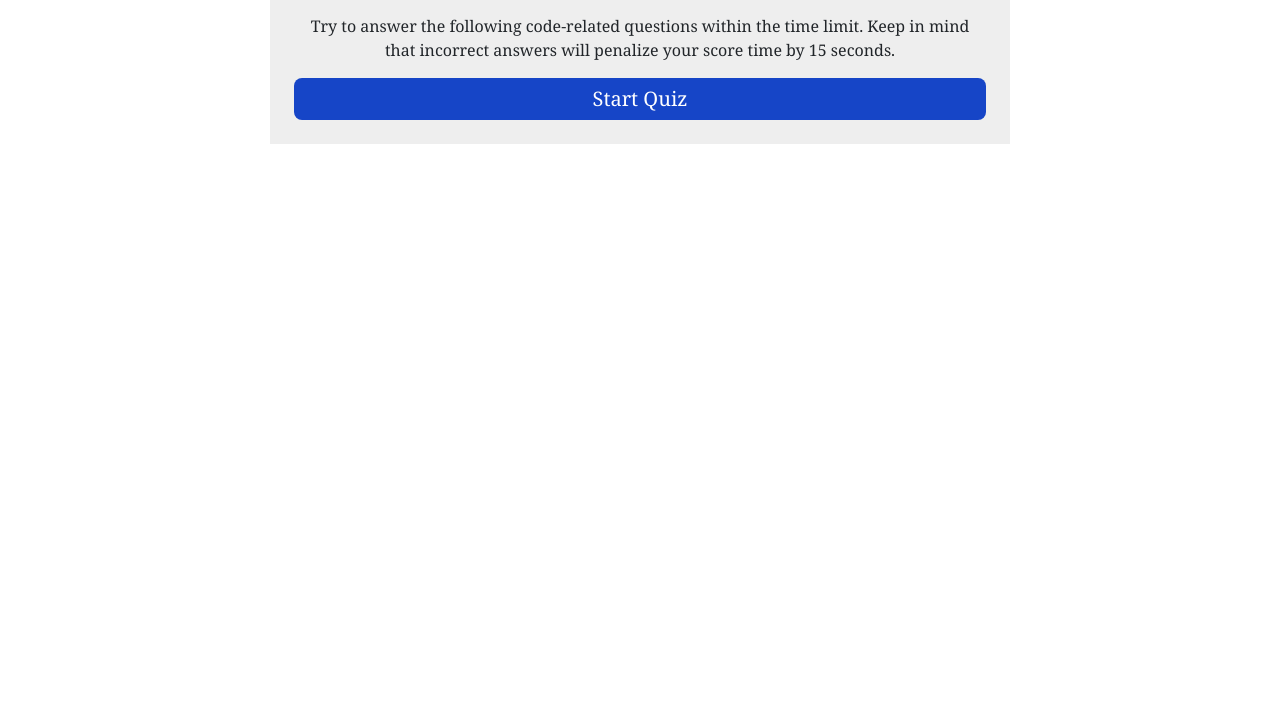
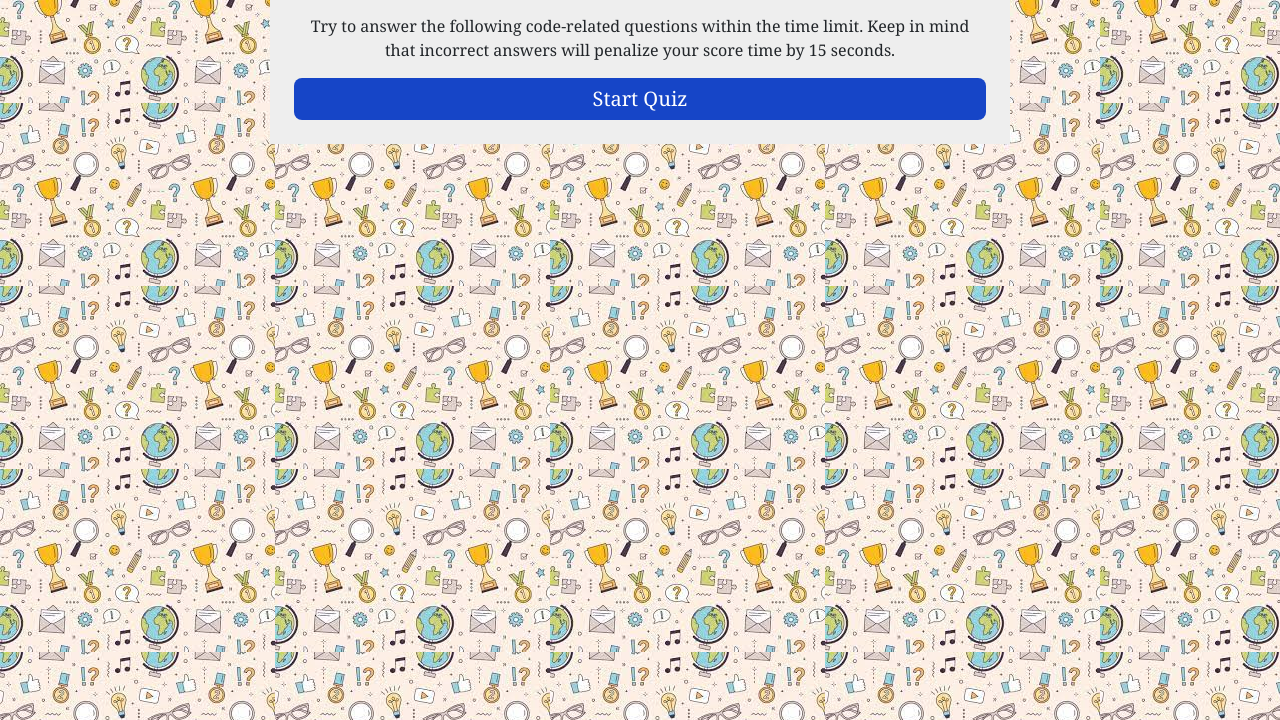
Before and after one commit to Mike2803/code-quiz, a plain HTML site: page index.html in a window 1280 px wide. Shown: the part 128-848 px from the top of the page. Drawn offline with nearby package versions, Linux system fonts and the light colour scheme.

Commit message:
update background

```diff
--- a/assets/css/style.css
+++ b/assets/css/style.css
@@ -1,7 +1,7 @@
 body,html{
     font-family: Georgia, 'Times New Roman', Times, serif;
     text-align: center;
-    background-image: url(./assets/images/quiz-backgruond.jpg);
+    background-image: url(/assets/images/quiz-backgruond.jpg);
     height: 100%;
 }
 .game-box{
```
